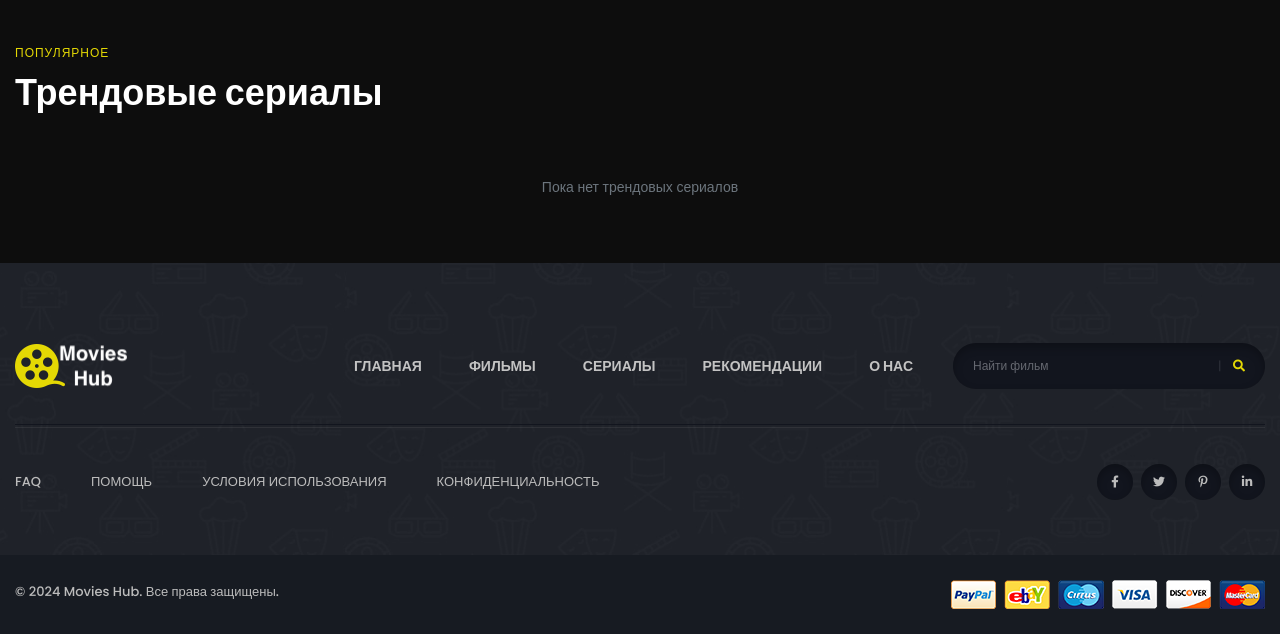
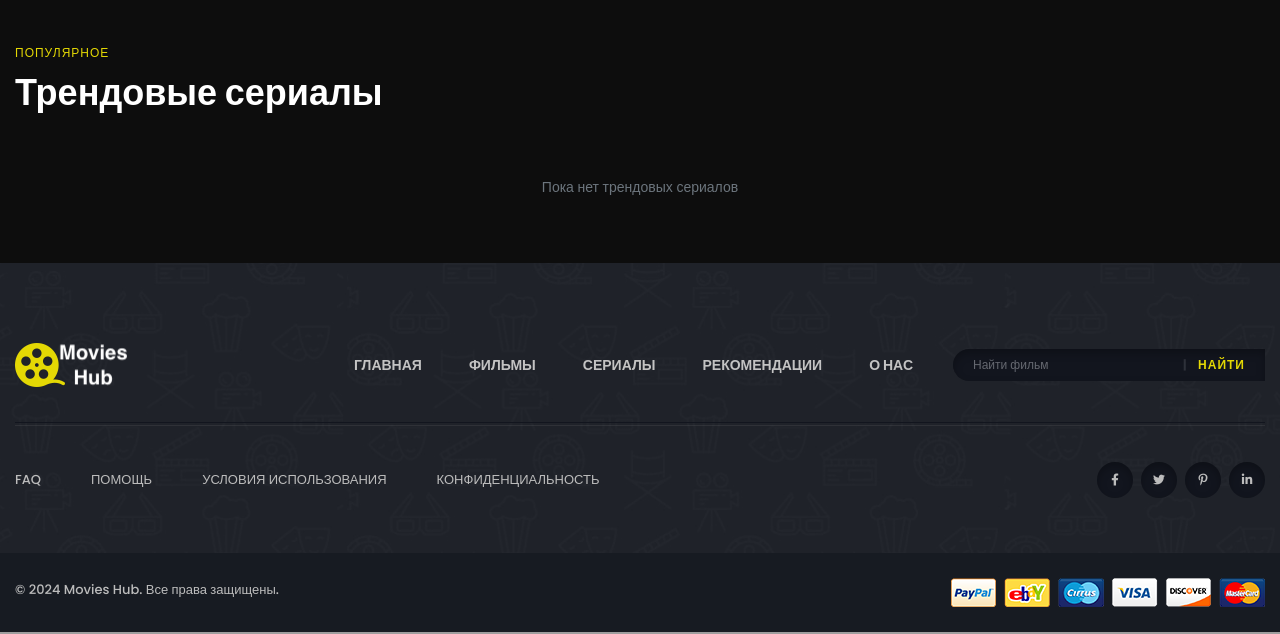
Before and after one commit to loraAbramchuk/DiplomTeachMeSkills, a Django app: template InformationService/Main/templates/Main/index.html in a window 1280 px wide. Shown: the part 1410-2044 px from the top of the page. Run offline with Django 4.2, Linux system fonts and the light colour scheme; the template is opened without the code that fills it, so the values that code supplies are empty; some libraries are stand-ins or nearby versions.

Commit message:
Обновление функционала поиска: улучшен интерфейс и добавлены фильтры

```diff
--- a/InformationService/Main/templates/Main/search_results.html
+++ b/InformationService/Main/templates/Main/search_results.html
@@ -1,4 +1,4 @@
-{% extends 'Main/base.html' %}
+{% extends 'base.html' %}
 {% load static %}
 
 {% block title %}Результаты поиска{% endblock %}
--- a/InformationService/templates/base.html
+++ b/InformationService/templates/base.html
@@ -194,10 +194,13 @@
                   <li><a href="{% url 'trending' %}">Рекомендации</a></li>
                   <li><a href="{% url 'about' %}">О нас</a></li>
                 </ul>
+                <!-- Обновлённый поиск в футере -->
                 <div class="footer-search">
-                      <form action="#">
-                        <input type="text" placeholder="Найти фильм">
-                        <button><i class="fas fa-search"></i></button>
+                  <form method="get" action="{% url 'search' %}">
+                    <div class="input-group">
+                      <input type="text" class="form-control rounded-start" placeholder="Найти фильм" name="q" required>
+                      <button class="btn btn-warning text-black rounded-end fw-bold" type="submit">Найти</button>
+                    </div>
                   </form>
                 </div>
               </nav>
@@ -249,6 +252,7 @@
   </div>
 </footer>
 
+
     <!-- JS -->
     <script src="{% static 'js/vendor/jquery-3.6.0.min.js' %}"></script>
     <script src="{% static 'js/popper.min.js' %}"></script>
```
Lines whose indentation alone changed are shown as unchanged.
